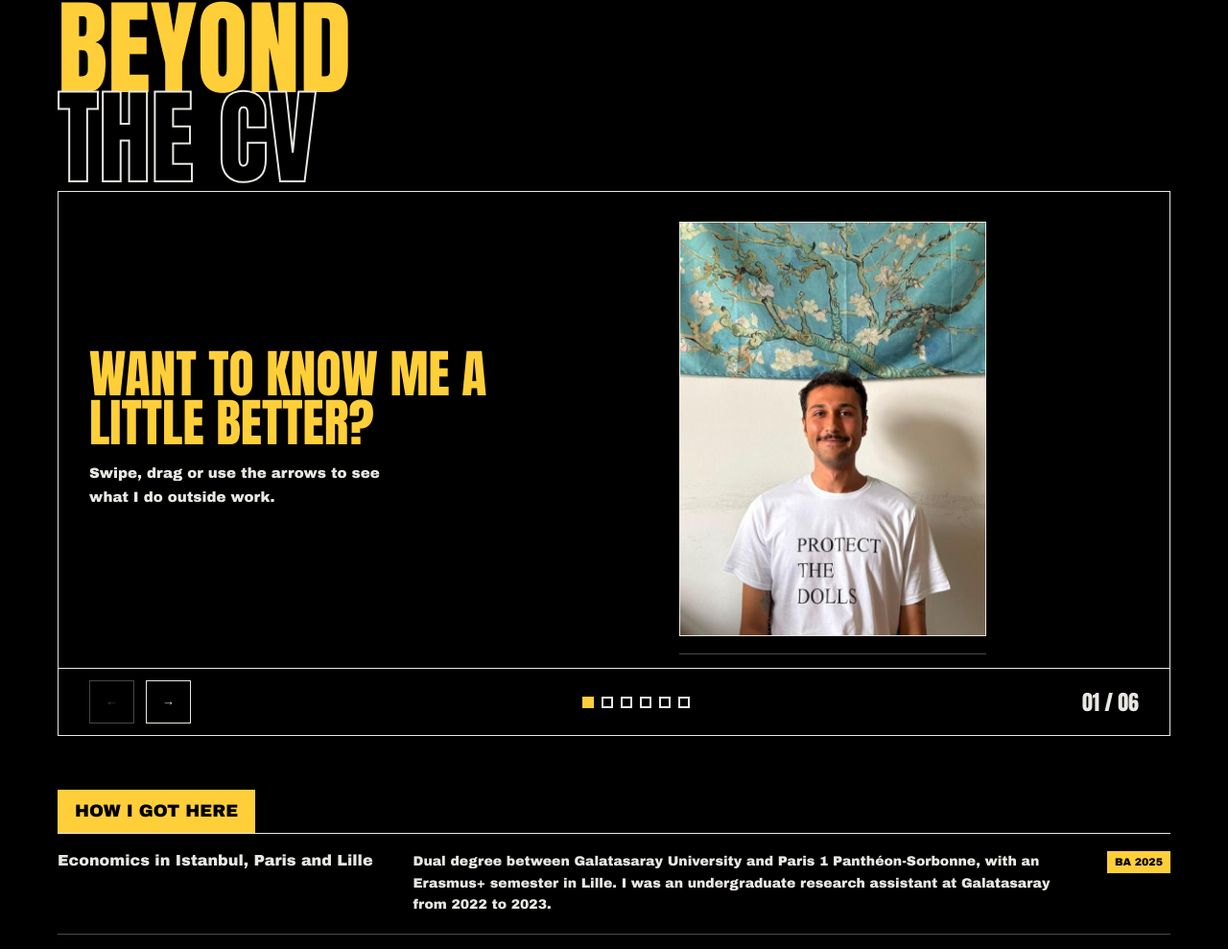
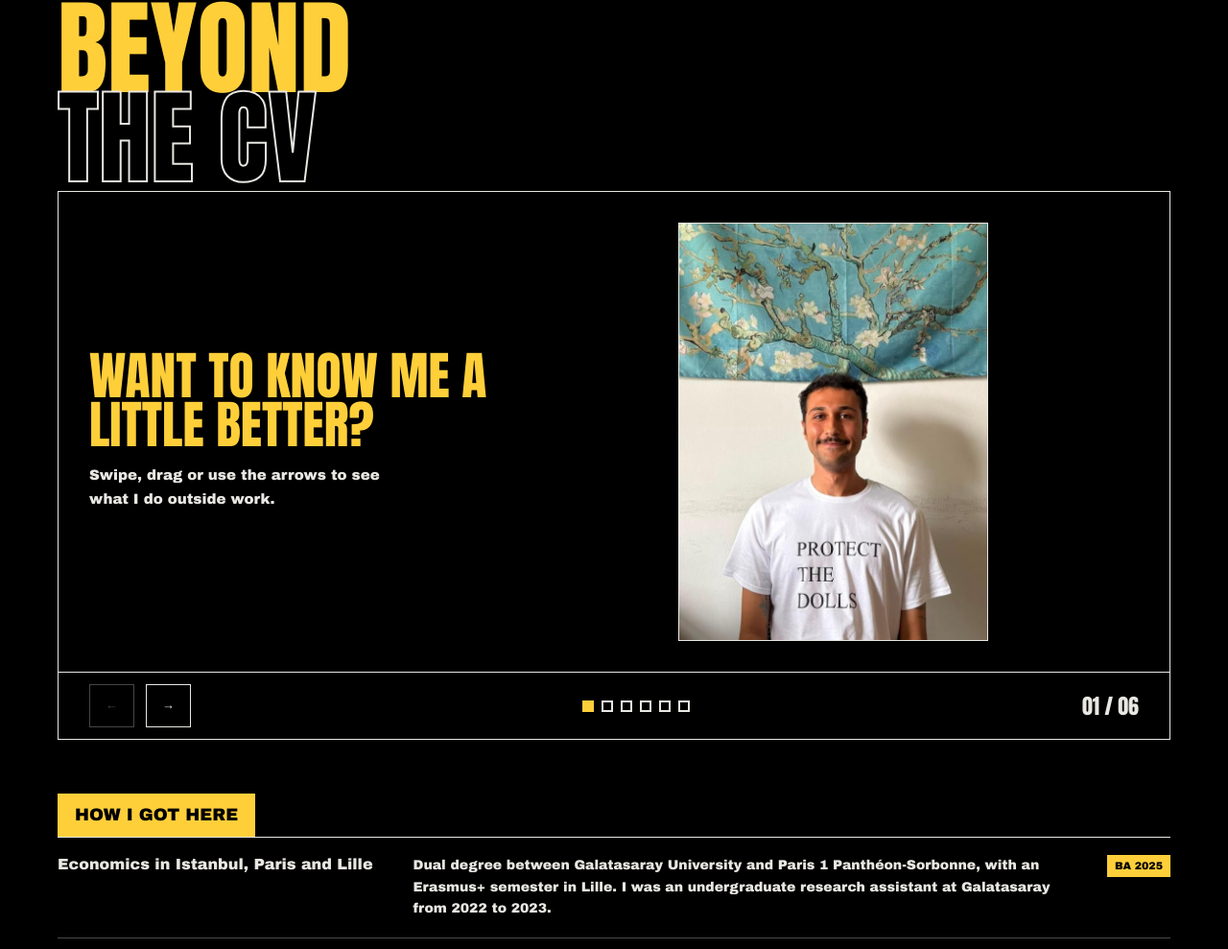
Before and after one commit to mbagdinli25-blip/crest_css, a plain HTML site: page index.html in a window 1280 px wide. Shown: the part 4571-5560 px from the top of the page at 96% size. Drawn offline with Linux system fonts and the light colour scheme; a web font is replaced by a local one.

Commit message:
Update index.html

```diff
--- a/index.html
+++ b/index.html
@@ -172,14 +172,13 @@ section{scroll-margin-top:64px}
 .track{display:flex;overflow-x:auto;scroll-snap-type:x mandatory;scrollbar-width:none;cursor:grab;overscroll-behavior-x:contain}
 .track::-webkit-scrollbar{display:none}
 .track.dragging{scroll-snap-type:none;cursor:grabbing;user-select:none}
-.slide{flex:0 0 100%;min-width:0;scroll-snap-align:start;scroll-snap-stop:always;display:grid;grid-template-columns:minmax(0,1fr) minmax(0,1.5fr);gap:clamp(16px,3vw,32px);padding:clamp(16px,3vw,32px);height:clamp(380px,62vh,540px)}
+.slide{flex:0 0 100%;min-width:0;scroll-snap-align:start;scroll-snap-stop:always;display:grid;grid-template-columns:minmax(0,1fr) minmax(0,1.5fr);gap:clamp(16px,3vw,32px);padding:clamp(16px,3vw,32px);height:500px}
 .slide-text{display:flex;flex-direction:column;justify-content:center;gap:14px;min-width:0}
 .slide-text h3{font:clamp(2rem,4.2vw,3.6rem)/.95 var(--display);text-transform:uppercase;color:var(--signal)}
 .slide-text p{font-size:15px;line-height:1.7;max-width:34ch}
 .media{display:flex;flex-direction:column;align-items:center;justify-content:center;gap:10px;min-height:0;min-width:0}
-.media .row{display:flex;justify-content:center;gap:10px}
-.media .row > *{flex:none;display:block;object-fit:cover;border:1px solid var(--chalk);background:var(--panel)}
-.media .row > video{object-fit:contain;background:#000}
+.media .strip{display:flex;justify-content:center;gap:10px}
+.media .strip > *{flex:none;display:block;object-fit:contain;border:1px solid var(--chalk);background:#000}
 .media img{-webkit-user-drag:none;user-select:none}
 .media .ph{display:grid;place-items:center;border-style:dashed;border-color:var(--grit);color:var(--mute);font-size:12px}
 .car-bar{display:flex;align-items:center;gap:12px;padding:12px clamp(16px,3vw,32px);border-top:1px solid var(--chalk)}
@@ -190,7 +189,7 @@ section{scroll-margin-top:64px}
 .btn:disabled{opacity:.3;cursor:default;background:transparent;color:inherit}
 @media (max-width:760px){
   .slide{grid-template-columns:1fr;height:auto}
-  .media{height:min(62vh,400px)}
+  .media{height:400px}
 }
 
 /* footer */
@@ -811,30 +810,27 @@ TOOLKIT.forEach(([name, note, keys]) => {
     im.src = src;
   });
 
-  /* Lays one frame's media out in rows, whole and uncropped, as large as the box allows.
-     It tries every way of cutting the list into rows and keeps the one with the most picture area. */
+  /* Gives every photo in a frame the same tile, as large as the box allows. A photo is shown whole
+     inside its tile (never cropped), so a tile whose shape differs from the photo gets dark bars.
+     The tile shape is the typical shape of the frame's photos, kept between 3:5 and 8:5. */
   function arrange(box, items) {
     const W = box.clientWidth, H = box.clientHeight, n = items.length;
     if (!W || !H || !n) return;
+    const t = Math.min(1.6, Math.max(.6, Math.exp(items.reduce((s, it) => s + Math.log(it.a), 0) / n)));
     let best = null;
-    for (let mask = 0; mask < 1 << (n - 1); mask++) {
-      const rows = [[0]];
-      for (let i = 1; i < n; i++) { if ((mask >> (i - 1)) & 1) rows.push([]); rows[rows.length - 1].push(i); }
-      const sums = rows.map(r => r.reduce((s, i) => s + items[i].a, 0));
-      const hs = rows.map((r, j) => (W - GAP * (r.length - 1)) / sums[j]);
-      const k = Math.min(1, (H - GAP * (rows.length - 1)) / hs.reduce((s, h) => s + h, 0));
-      const area = sums.reduce((s, sum, j) => s + sum * (hs[j] * k) ** 2, 0);
-      if (!best || area > best.area) best = { rows, hs, k, area };
+    for (let cols = 1; cols <= n; cols++) {
+      const rows = Math.ceil(n / cols);
+      let w = (W - GAP * (cols - 1)) / cols, h = w / t;
+      const room = (H - GAP * (rows - 1)) / rows;
+      if (h > room) { h = room; w = h * t; }
+      if (!best || w * h > best.w * best.h) best = { cols, w, h };
     }
-    box.replaceChildren(...best.rows.map((r, j) => {
-      const h = best.hs[j] * best.k;
-      return el('div', { class:'row' }, r.map(i => {
-        const node = items[i].node;
-        node.style.height = h + 'px';
-        node.style.width = h * items[i].a + 'px';
-        return node;
-      }));
-    }));
+    box.replaceChildren(...Array.from({ length:Math.ceil(n / best.cols) }, (_, r) =>
+      el('div', { class:'strip' }, items.slice(r * best.cols, (r + 1) * best.cols).map(it => {
+        it.node.style.width = best.w + 'px';
+        it.node.style.height = best.h + 'px';
+        return it.node;
+      }))));
   }
 
   FRAMES.forEach((f, i) => {
```
